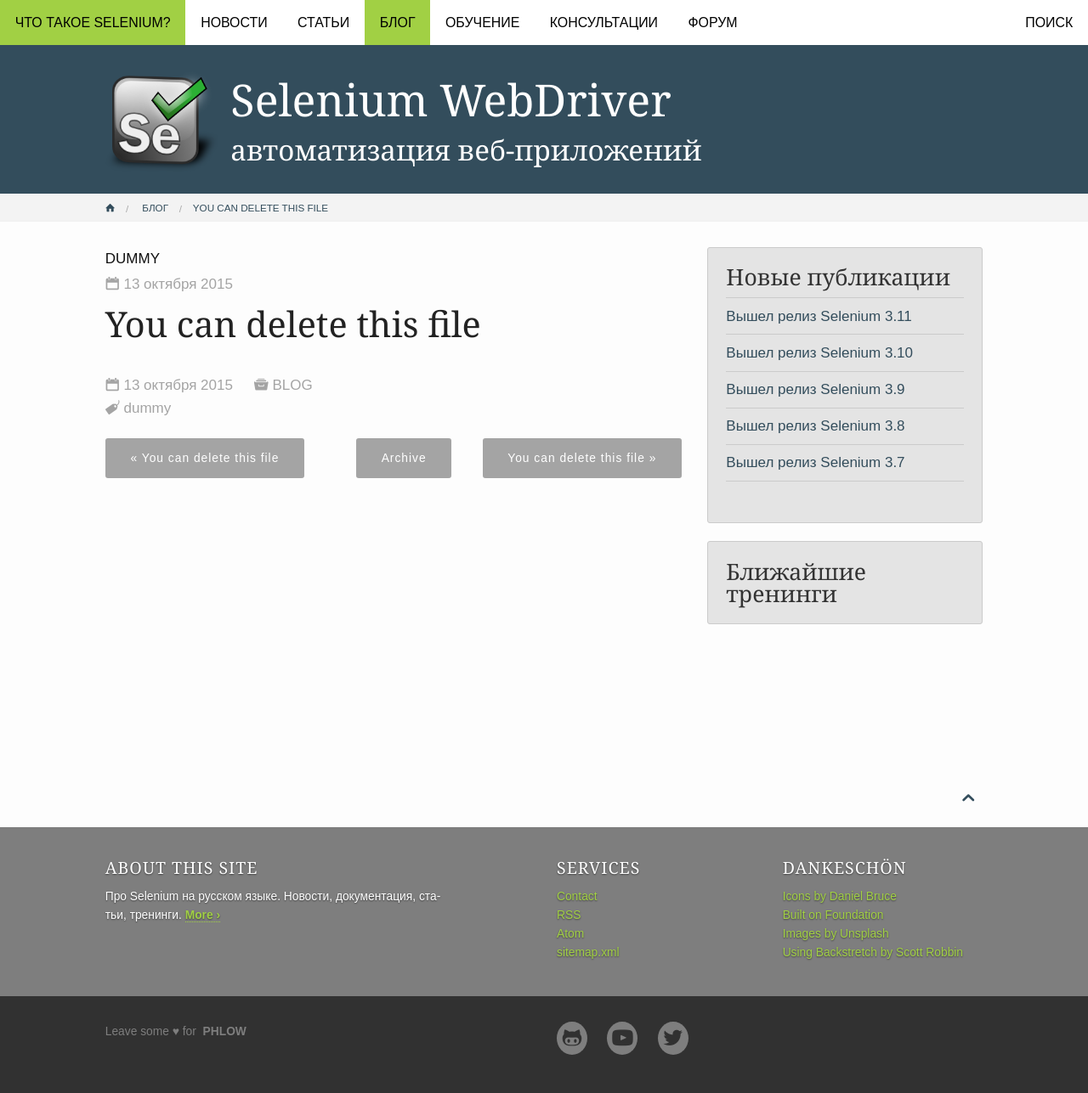
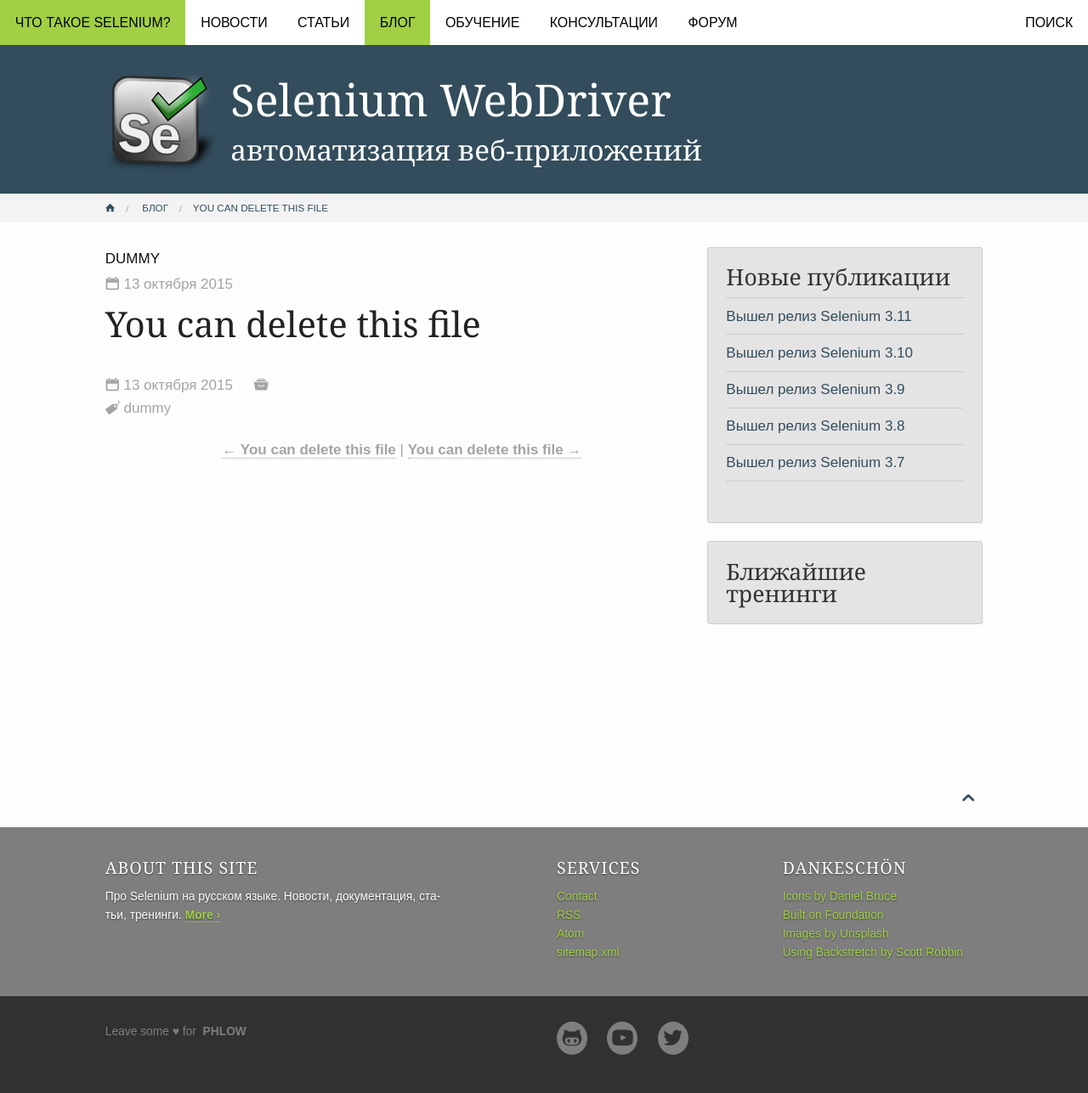
Before and after one commit to mycr7/selenium.ru, a Jekyll site: the page built from _posts/2015-10-13-dummy-delete-me-copy-4.md, in a window 1280 px wide. Shown: the whole page at 85% size. Built offline with Jekyll 4.4.1, drawn with Linux system fonts in a browser that asks for light colours.

Commit message:
Fixing paging in page layout (next/prev links)

```diff
--- a/_includes/_meta_information.html
+++ b/_includes/_meta_information.html
@@ -12,18 +12,21 @@
 				<time class="icon-calendar pr20" datetime="{{ page.date | date: "%Y-%m-%d" }}" itemprop="datePublished">{% include date date=page.date %}</time>
 				{% endif %}
 
-				{% if page.categories %}<span class="icon-archive pr20"> {{ page.categories | join: ' · ' | upcase }}{% endif %}</span>
+				{% if page.collection %}
+					{% assign this_coll = site.collections | where:'label',page.collection | first %}
+				  <span class="icon-archive pr20">&nbsp;<a href="{{ site.url }}/{{page.collection}}/archive/">{{ this_coll.hr_name | upcase }}</a></span>
+				{% endif %}
 				<br />
 				<span class="pr20">{% for tag in page.tags %}<span class="icon-price-tag pr10"> {{tag}}</span> {% endfor %}</span>
 			</p>
 
-			<div id="post-nav" class="row">
+      <ul class="pager">
 				{% if page.previous.url %}
-				<div class="small-5 columns"><a class="button small radius prev" href="{{ site.url }}{{page.previous.url}}">&laquo; {{page.previous.title}}</a></div><!-- /.small-4.columns -->
+				<li><a href="{{ site.url }}{{page.previous.url}}">&larr; {{page.previous.title}}</a></li>
 				{% endif %}
-				<div class="small-2 columns text-center"><a class="radius button small" href="{{ site.url }}/blog/archive/" title="Blog {{ site.data.language.archive }}">{{ site.data.language.archive }}</a></div><!-- /.small-4.columns -->
+				<li>&nbsp;|&nbsp;</li>
 				{% if page.next.url %}
-				<div class="small-5 columns text-right"><a class="button small radius next" href="{{ site.url }}{{page.next.url}}">{{page.next.title}} &raquo;</a></div><!-- /.small-4.columns -->
+				<li><a href="{{ site.url }}{{page.next.url}}">{{page.next.title}} &rarr;</a></li>
 				{% endif %}
-			</div>
+			</ul>
 			</div><!--  /.page-meta -->
--- a/_sass/_09_elements.scss
+++ b/_sass/_09_elements.scss
@@ -135,6 +135,7 @@
 
 ul.pager { text-align: center; list-style: none; }
 ul.pager li { display: inline-block }
+ul.pager.p2 li { display: block }
 ul.pager li.next, ul.pager li.previous { border: 1px solid black; padding: 0 10px; margin: 5px; }
 
 
```
